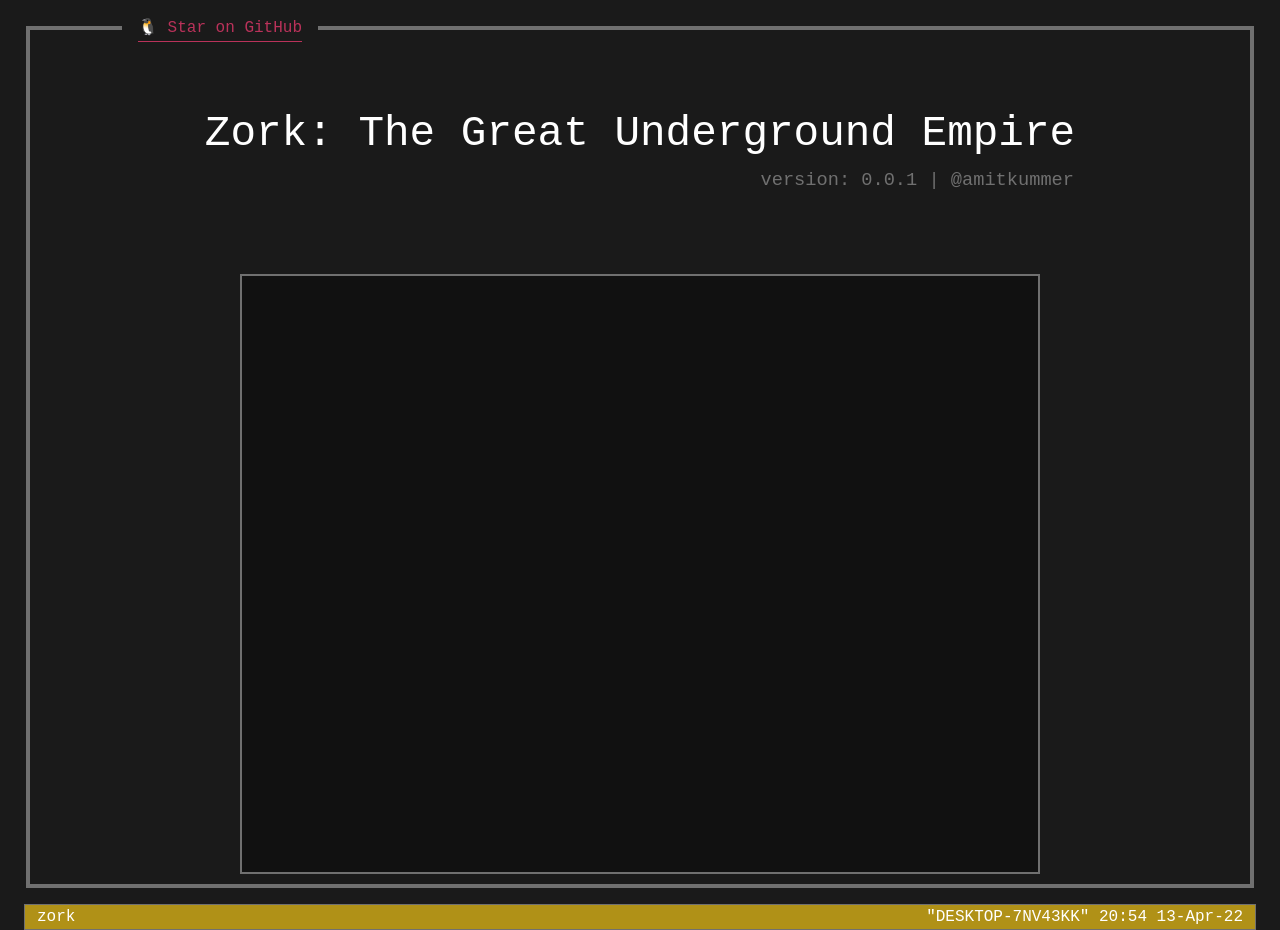
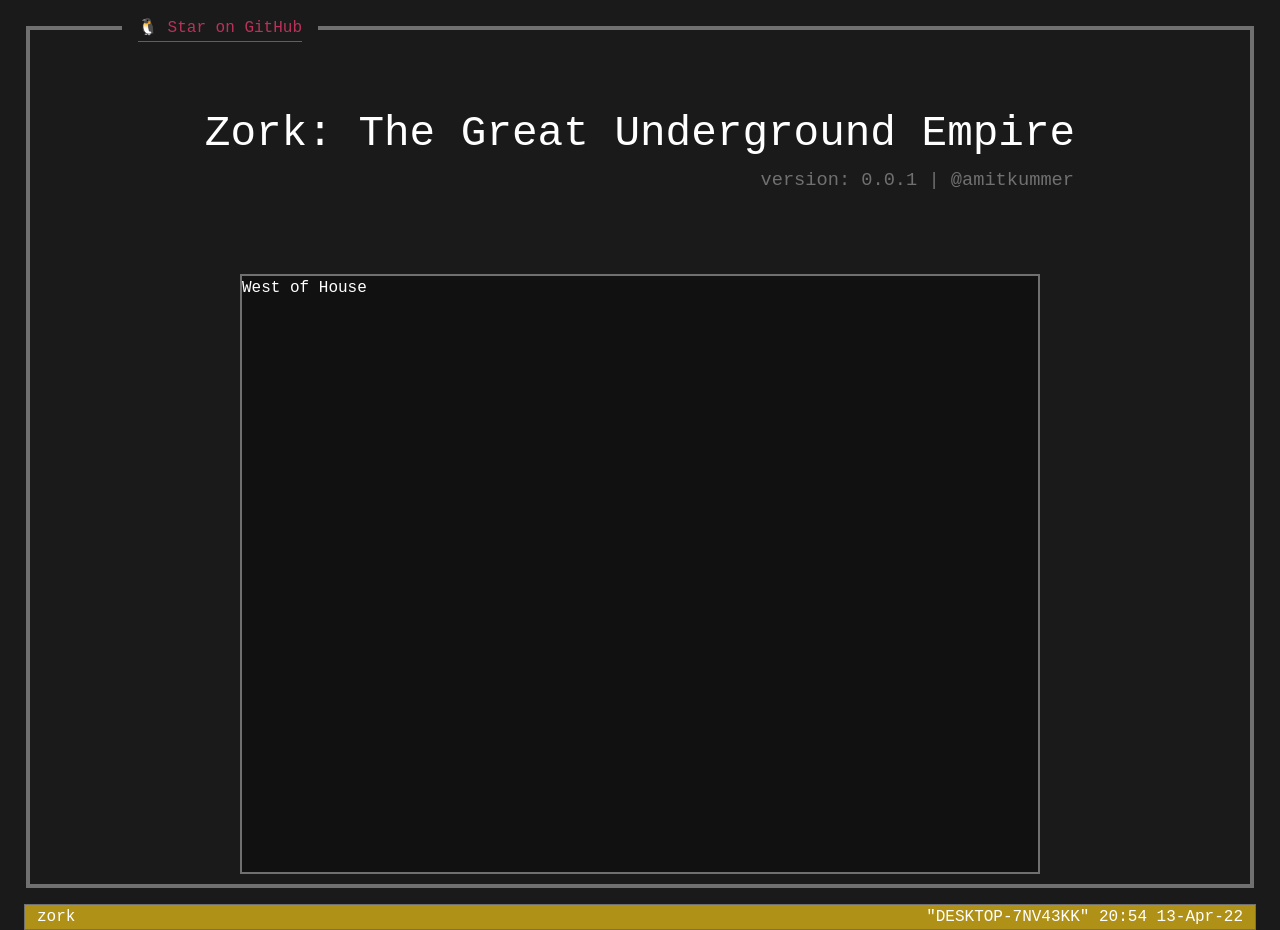
Before and after one commit to amitkummer/zork, a Nuxt app: page / in a window 1280 px wide. Built offline with nearby package versions, Linux system fonts and the light colour scheme; a small style sheet from the web is missing.

Commit message:
Move all SCSS files to dedicated 'style' directory

```diff
--- a/components/GameCard.vue
+++ b/components/GameCard.vue
@@ -1,7 +1,14 @@
-<script setup></script>
+<script setup>
+import { storeToRefs  } from 'pinia'
+import { useStore } from '@/stores/game'
+
+const store = useStore()
+const { location } = storeToRefs(store)
+</script>
 
 <template>
 <div class=game-card>
+{{ location }}
 </div>
 </template>
 
--- a/nuxt.config.ts
+++ b/nuxt.config.ts
@@ -2,7 +2,7 @@
 
 // https://v3.nuxtjs.org/docs/directory-structure/nuxt.config
 export default defineNuxtConfig({
-  css: ['@/assets/main.scss', '@openfonts/fira-code_latin/index.css'],
+  css: ['@/assets/style/main.scss', '@openfonts/fira-code_latin/index.css'],
   buildModules: [
     '@pinia/nuxt',
   ]
```
Also changed, not shown: assets/style/base/reset.scss (renamed from assets/base/reset.scss), assets/style/base/site.scss (renamed from assets/base/site.scss), assets/style/layout/page.scss (renamed from assets/layout/page.scss), assets/style/main.scss (renamed from assets/main.scss), assets/style/theme/color.scss (renamed from assets/theme/color.scss), assets/style/theme/space.scss (renamed from assets/theme/space.scss), assets/style/theme/type.scss (renamed from assets/theme/type.scss).
